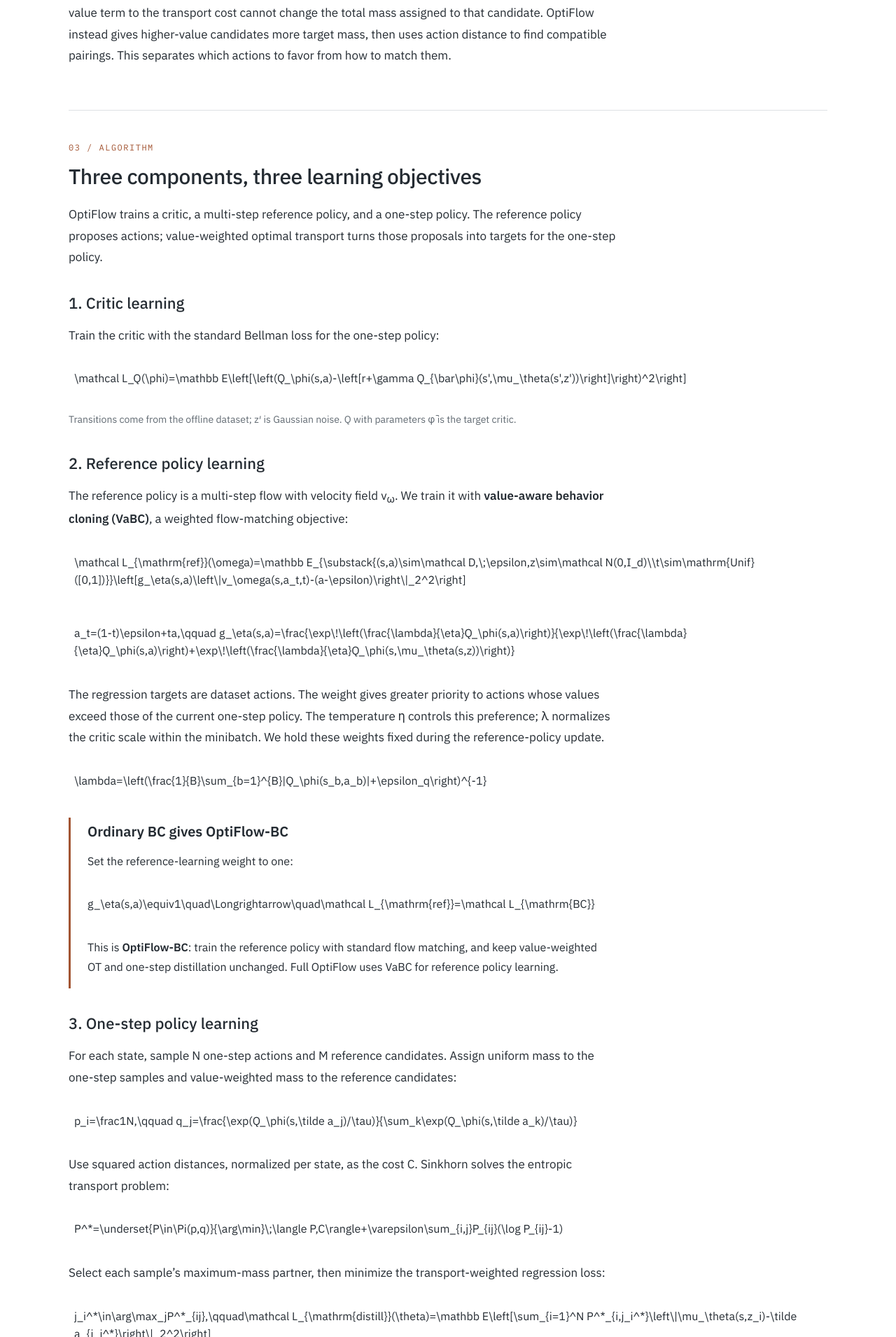
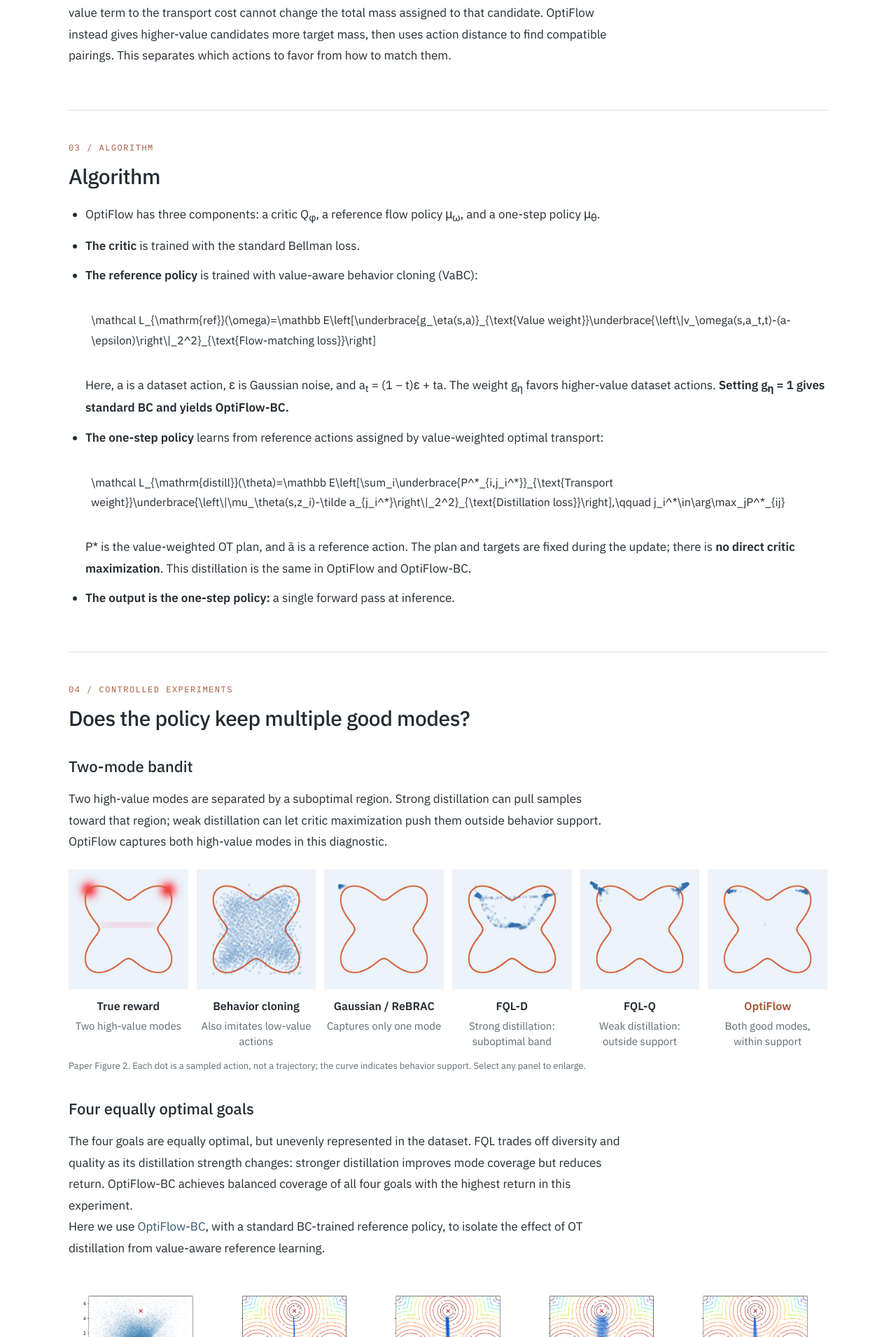
Before and after one commit to manfromearth11/manfromearth11.github.io, a Jekyll site: the page built from projects/optiflow/index.html, in a window 1280 px wide. Shown: the part 3135-5045 px from the top of the page at 70% size. Built offline with Jekyll 4.4.1, drawn with Linux system fonts in a browser that asks for light colours; some of the changed text lies outside the part shown.

Commit message:
Condense algorithm explanation to components and two core losses

```diff
--- a/assets/css/optiflow.css
+++ b/assets/css/optiflow.css
@@ -25,3 +25,5 @@ body:has(.project-page) .site-shell{max-width:1180px}
 .bandit-grid figcaption{font:16px/1.5 var(--sans);padding:12px 2px 0}.bandit-grid figcaption strong{display:block;font-weight:600}.bandit-grid figcaption span{display:block;font-size:15px;color:var(--muted);margin-top:6px}.variant-note{border-left:3px solid var(--accent);padding:4px 24px;margin:24px 0;max-width:790px}.variant-note h4{font-size:20px;margin:0 0 12px}.variant-note p{font-size:16px;line-height:1.8;margin:12px 0}.method-qualification{font-size:14px;color:var(--muted)}
 
 .equation-note{font-size:14px;color:var(--muted);max-width:790px;line-height:1.7}.project-nav{flex-wrap:wrap}#algorithm .language-math{margin:18px 0;padding:16px 8px;font-size:16px}#algorithm .variant-note .language-math{padding-left:0}
+
+.algorithm-summary{padding-left:24px;font-size:17px;line-height:1.8}.algorithm-summary li{margin:12px 0}.algorithm-summary .language-math{font-size:16px}@media(max-width:700px){.algorithm-summary{font-size:16px;padding-left:20px}}
--- a/projects/optiflow/index.html
+++ b/projects/optiflow/index.html
@@ -37,29 +37,20 @@ description: Learning Multimodal One-step Flow Policy via Value-weighted Optimal
     <h3 class="subsection-title">Value sets the mass; geometry sets the match</h3><div class="project-prose"><p>OT moves probability mass from one-step samples to reference candidates. Its row constraints fix how much mass each source sends, and its column constraints fix how much each candidate receives. Entropic regularization smooths the plan; Sinkhorn alternately rescales its rows and columns to satisfy these constraints.</p><p><strong>Value belongs in the reference-side marginal.</strong> With a fixed target marginal, adding a candidate-only value term to the transport cost cannot change the total mass assigned to that candidate. OptiFlow instead gives higher-value candidates more target mass, then uses action distance to find compatible pairings. This separates which actions to favor from how to match them.</p></div>
   </section>
   <section id="algorithm" class="project-section">
-    <p class="section-number">03 / ALGORITHM</p><h2>Three components, three learning objectives</h2>
-    <p class="project-prose">OptiFlow trains a critic, a multi-step reference policy, and a one-step policy. The reference policy proposes actions; value-weighted optimal transport turns those proposals into targets for the one-step policy.</p>
-    <h3 class="subsection-title">1. Critic learning</h3>
-    <p class="project-prose">Train the critic with the standard Bellman loss for the one-step policy:</p>
-    <div class="language-math">\mathcal L_Q(\phi)=\mathbb E\left[\left(Q_\phi(s,a)-\left[r+\gamma Q_{\bar\phi}(s',\mu_\theta(s',z'))\right]\right)^2\right]</div>
-    <p class="equation-note">Transitions come from the offline dataset; z′ is Gaussian noise. Q with parameters φ̄ is the target critic.</p>
-    <h3 class="subsection-title">2. Reference policy learning</h3>
-    <p class="project-prose">The reference policy is a multi-step flow with velocity field v<sub>ω</sub>. We train it with <strong>value-aware behavior cloning (VaBC)</strong>, a weighted flow-matching objective:</p>
-    <div class="language-math">\mathcal L_{\mathrm{ref}}(\omega)=\mathbb E_{\substack{(s,a)\sim\mathcal D,\;\epsilon,z\sim\mathcal N(0,I_d)\\t\sim\mathrm{Unif}([0,1])}}\left[g_\eta(s,a)\left\|v_\omega(s,a_t,t)-(a-\epsilon)\right\|_2^2\right]</div>
-    <div class="language-math">a_t=(1-t)\epsilon+ta,\qquad g_\eta(s,a)=\frac{\exp\!\left(\frac{\lambda}{\eta}Q_\phi(s,a)\right)}{\exp\!\left(\frac{\lambda}{\eta}Q_\phi(s,a)\right)+\exp\!\left(\frac{\lambda}{\eta}Q_\phi(s,\mu_\theta(s,z))\right)}</div>
-    <p class="project-prose">The regression targets are dataset actions. The weight gives greater priority to actions whose values exceed those of the current one-step policy. The temperature η controls this preference; λ normalizes the critic scale within the minibatch. We hold these weights fixed during the reference-policy update.</p>
-    <div class="language-math">\lambda=\left(\frac{1}{B}\sum_{b=1}^{B}|Q_\phi(s_b,a_b)|+\epsilon_q\right)^{-1}</div>
-    <aside class="variant-note"><h4>Ordinary BC gives OptiFlow-BC</h4><p>Set the reference-learning weight to one:</p><div class="language-math">g_\eta(s,a)\equiv1\quad\Longrightarrow\quad\mathcal L_{\mathrm{ref}}=\mathcal L_{\mathrm{BC}}</div><p>This is <strong>OptiFlow-BC</strong>: train the reference policy with standard flow matching, and keep value-weighted OT and one-step distillation unchanged. Full OptiFlow uses VaBC for reference policy learning.</p></aside>
-    <h3 class="subsection-title">3. One-step policy learning</h3>
-    <p class="project-prose">For each state, sample N one-step actions and M reference candidates. Assign uniform mass to the one-step samples and value-weighted mass to the reference candidates:</p>
-    <div class="language-math">p_i=\frac1N,\qquad q_j=\frac{\exp(Q_\phi(s,\tilde a_j)/\tau)}{\sum_k\exp(Q_\phi(s,\tilde a_k)/\tau)}</div>
-    <p class="project-prose">Use squared action distances, normalized per state, as the cost C. Sinkhorn solves the entropic transport problem:</p>
-    <div class="language-math">P^*=\underset{P\in\Pi(p,q)}{\arg\min}\;\langle P,C\rangle+\varepsilon\sum_{i,j}P_{ij}(\log P_{ij}-1)</div>
-    <p class="project-prose">Select each sample’s maximum-mass partner, then minimize the transport-weighted regression loss:</p>
-    <div class="language-math">j_i^*\in\arg\max_jP^*_{ij},\qquad\mathcal L_{\mathrm{distill}}(\theta)=\mathbb E\left[\sum_{i=1}^N P^*_{i,j_i^*}\left\|\mu_\theta(s,z_i)-\tilde a_{j_i^*}\right\|_2^2\right]</div>
-    <p class="project-prose">Reference actions, assignments, and transport weights are fixed during this update. Gradients flow only through the one-step policy, <strong>without direct critic maximization</strong>. At inference, only this policy runs.</p>
-    <p class="equation-note">The main configuration uses N = 16, M = 64, and 30 Sinkhorn iterations during training. See Section 4 and Appendix D of the paper for implementation details.</p>
-
+    <p class="section-number">03 / ALGORITHM</p><h2>Algorithm</h2>
+    <ul class="algorithm-summary">
+      <li>OptiFlow has three components: a critic Q<sub>φ</sub>, a reference flow policy μ<sub>ω</sub>, and a one-step policy μ<sub>θ</sub>.</li>
+      <li><strong>The critic</strong> is trained with the standard Bellman loss.</li>
+      <li><strong>The reference policy</strong> is trained with value-aware behavior cloning (VaBC):
+        <div class="language-math">\mathcal L_{\mathrm{ref}}(\omega)=\mathbb E\left[\underbrace{g_\eta(s,a)}_{\text{Value weight}}\underbrace{\left\|v_\omega(s,a_t,t)-(a-\epsilon)\right\|_2^2}_{\text{Flow-matching loss}}\right]</div>
+        Here, a is a dataset action, ε is Gaussian noise, and a<sub>t</sub> = (1 − t)ε + ta. The weight g<sub>η</sub> favors higher-value dataset actions. <strong>Setting g<sub>η</sub> = 1 gives standard BC and yields OptiFlow-BC.</strong>
+      </li>
+      <li><strong>The one-step policy</strong> learns from reference actions assigned by value-weighted optimal transport:
+        <div class="language-math">\mathcal L_{\mathrm{distill}}(\theta)=\mathbb E\left[\sum_i\underbrace{P^*_{i,j_i^*}}_{\text{Transport weight}}\underbrace{\left\|\mu_\theta(s,z_i)-\tilde a_{j_i^*}\right\|_2^2}_{\text{Distillation loss}}\right],\qquad j_i^*\in\arg\max_jP^*_{ij}</div>
+        P* is the value-weighted OT plan, and ã is a reference action. The plan and targets are fixed during the update; there is <strong>no direct critic maximization</strong>. This distillation is the same in OptiFlow and OptiFlow-BC.
+      </li>
+      <li><strong>The output is the one-step policy:</strong> a single forward pass at inference.</li>
+    </ul>
   </section>
   <section id="experiments" class="project-section"><p class="section-number">04 / CONTROLLED EXPERIMENTS</p><h2>Does the policy keep multiple good modes?</h2>
     <h3 class="subsection-title">Two-mode bandit</h3><p class="project-prose">Two high-value modes are separated by a suboptimal region. Strong distillation can pull samples toward that region; weak distillation can let critic maximization push them outside behavior support. OptiFlow captures both high-value modes in this diagnostic.</p>
```
